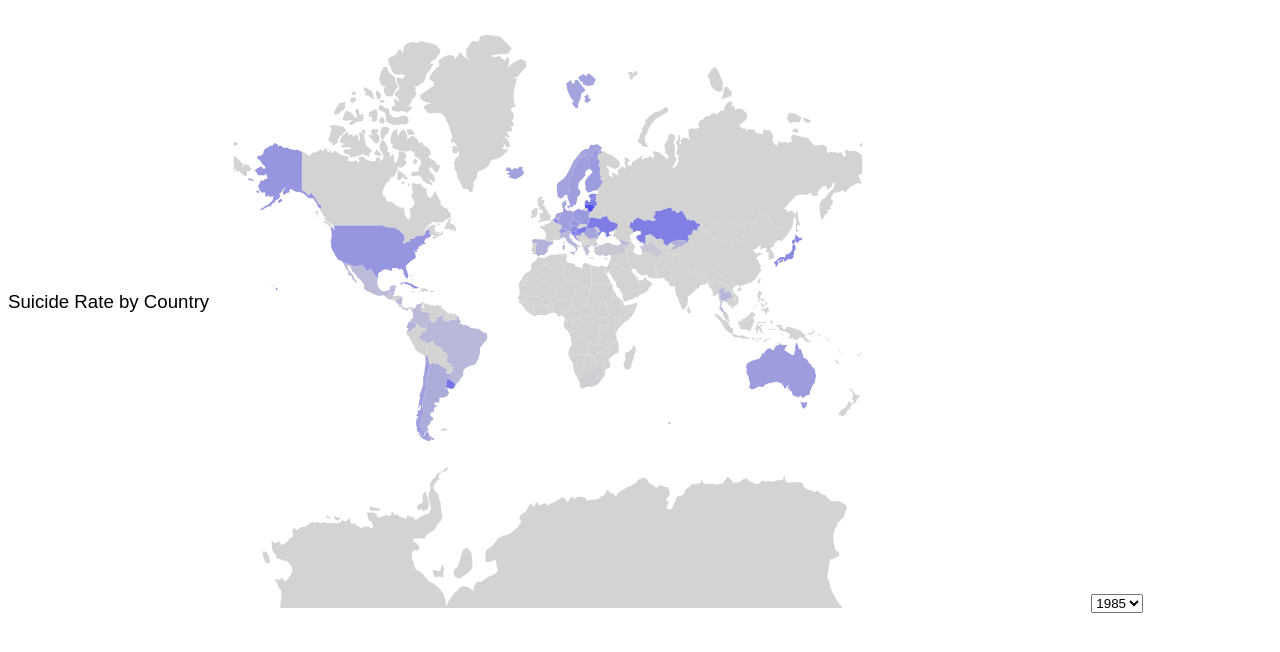
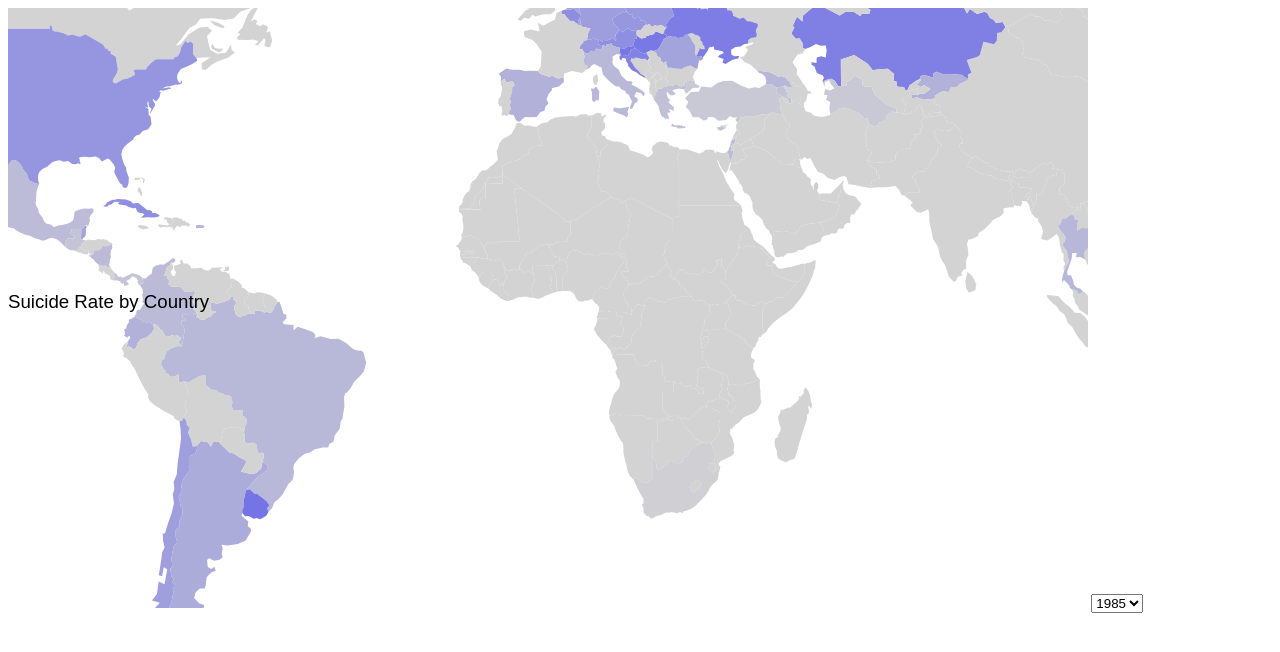
Before and after one commit to allison-picker/info_474_map, a plain HTML site: page index.html in a window 1280 px wide. Drawn offline with nearby package versions, Linux system fonts and the light colour scheme.

Commit message:
changed map sizing

```diff
--- a/index.html
+++ b/index.html
@@ -12,7 +12,7 @@ var width = window.innerWidth-200,
     clicked_point;
 
 var projection = d3.geoMercator()
-    .scale(100)
+    .scale(300)
     .translate([width / 2, height / 1.9]);
 
 var plane_path = d3.geoPath()
```
